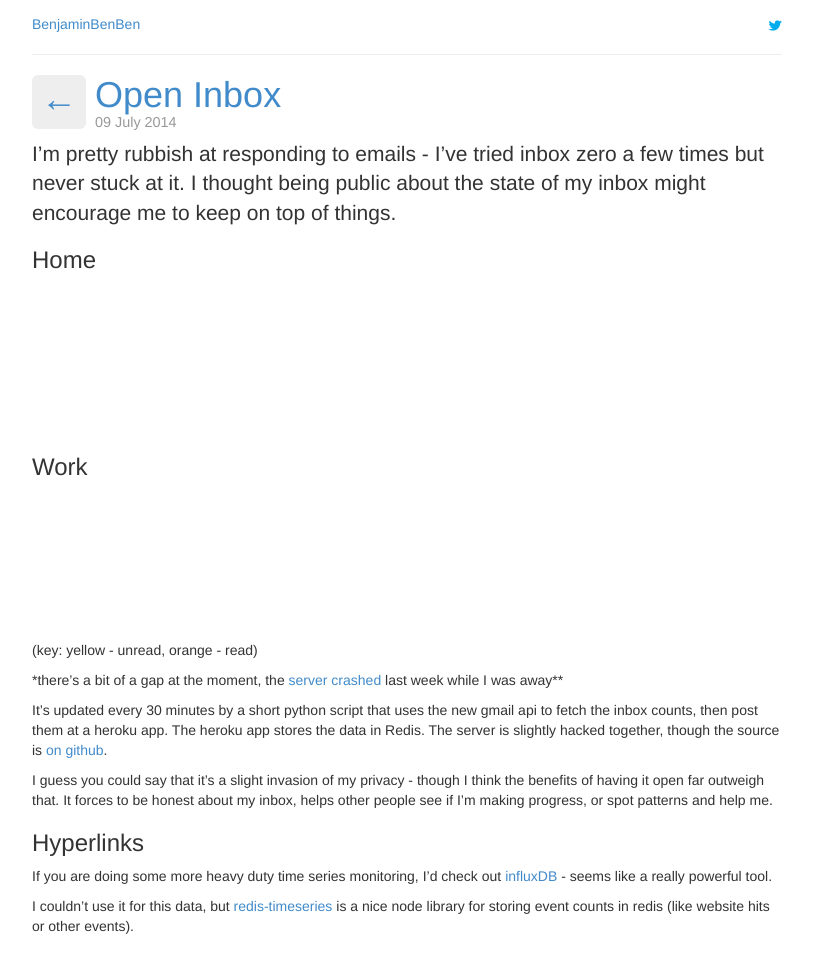
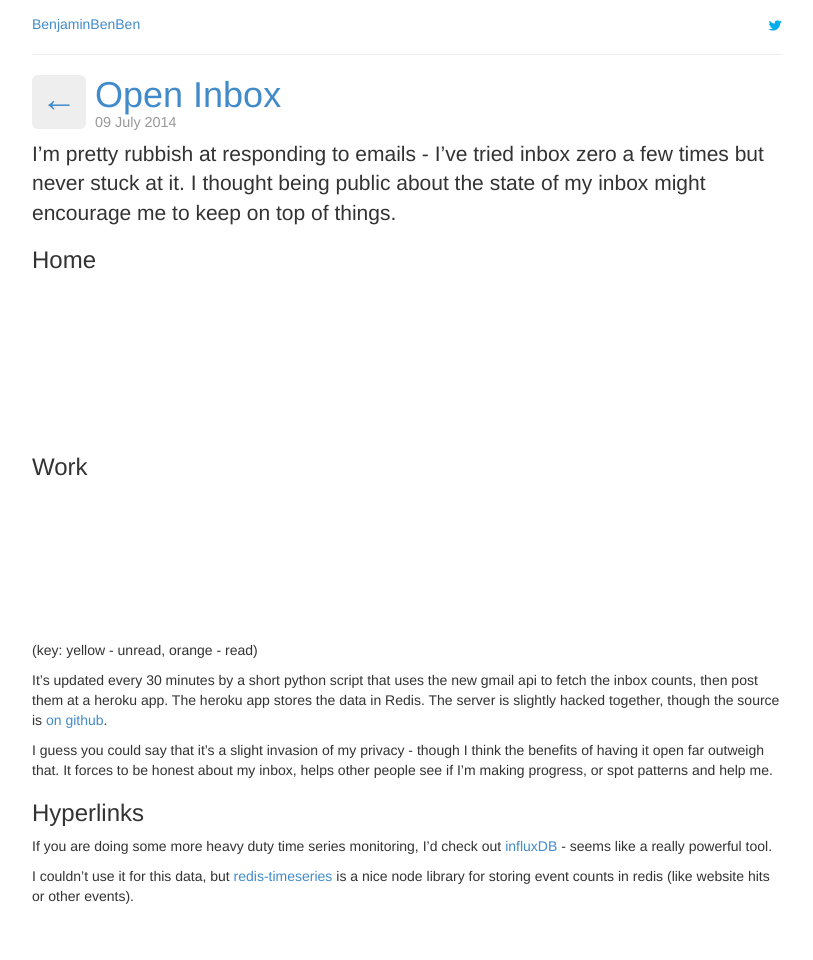
Before and after one commit to benfoxall/benfoxall.github.com, a Jekyll site: the page built from _posts/2014-07-09-emails.md, in a window 1280 px wide. Shown: the whole page, without its empty margins (233-1046 px from the left). Built offline with Jekyll 4.4.1, drawn with Linux system fonts in a browser that asks for light colours; comment, search, counter and statistics services are not loaded; after the commit the page ends 930 px from its top, so only the background shows below that.

Commit message:
removed non-relevant note

```diff
--- a/_posts/2014-07-09-emails.md
+++ b/_posts/2014-07-09-emails.md
@@ -16,8 +16,6 @@ I'm pretty rubbish at responding to emails - I've tried inbox zero a few times b
 
 (key: yellow - unread, orange - read)
 
-*there's a bit of a gap at the moment, the [server crashed](https://twitter.com/benjaminbenben/status/486948956794920960) last week while I was away**
-
 It's updated every 30 minutes by a short python script that uses the new gmail api to fetch the inbox counts, then post them at a heroku app.  The heroku app stores the data in Redis.  The server is slightly hacked together, though the source is [on github](https://github.com/benfoxall/email-analytics).
 
 I guess you could say that it's a slight invasion of my privacy - though I think the benefits of having it open far outweigh that.  It forces to be honest about my inbox, helps other people see if I'm making progress, or spot patterns and help me.
```
